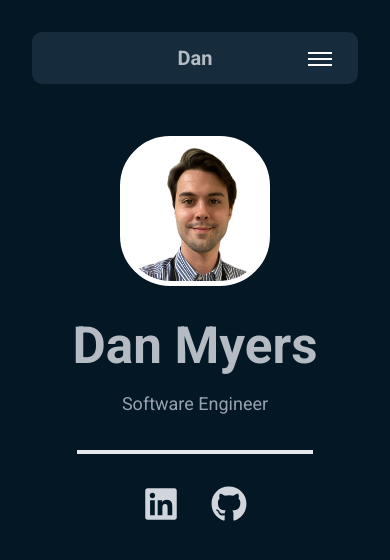
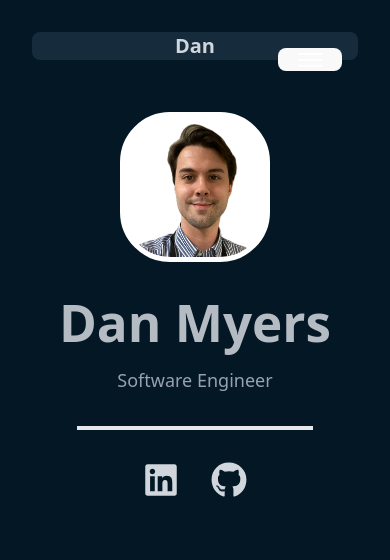
Before and after one commit to DanMyers300/danmyers.net, a React (Vite) app: page / in a window 390 px wide. Shown: the top 560 px of the page. Built offline with nearby package versions, Linux system fonts and the light colour scheme.

Commit message:
switched fully to tailwind

```diff
--- a/src/Header.css
+++ /dev/null
@@ -1,189 +0,0 @@
-/* Global Reset */
-@import url("https://fonts.googleapis.com/css2?family=Roboto:wght@400;700&display=swap");
-
-body {
-  font-family: "Roboto", sans-serif;
-  line-height: 1;
-}
-
-.srOnly {
-  position: absolute;
-  clip: rect(1px, 1px, 1px, 1px);
-  padding: 0;
-  border: 0;
-  height: 1px;
-  width: 1px;
-  overflow: hidden;
-}
-
-.wrapper {
-  max-width: 1140px;
-  padding-left: 1rem;
-  padding-right: 1rem;
-  margin-left: auto;
-  margin-right: auto;
-}
-
-.siteHeader {
-  position: relative;
-  background-color: #162b3b;
-  border-radius: 10px;
-}
-
-.siteHeaderWrapper {
-  padding-top: 1rem;
-  padding-bottom: 1rem;
-}
-
-@media (min-width: 600px) {
-  .siteHeaderWrapper {
-    display: flex;
-    justify-content: space-between;
-    align-items: center;
-    padding-top: 0;
-    padding-bottom: 0;
-  }
-}
-
-.brand {
-  font-weight: bold;
-  font-size: 20px;
-  color: #b4bbc2;
-  text-decoration: none;
-}
-
-.navWrapper {
-  display: flex;
-  gap: 20px;
-  list-style: none;
-}
-
-@media (max-width: 599px) {
-  .navWrapper {
-    position: absolute;
-    top: 100%;
-    right: 0;
-    left: 0;
-    z-index: 1;
-    background-color: #162b3b;
-    visibility: hidden;
-    opacity: 0;
-    transform: translateY(-20px);
-    flex-direction: column;
-  }
-
-  .navWrapper.active {
-    visibility: visible;
-    margin-top: 15px;
-    opacity: 1;
-    border-radius: 10px;
-    transform: translateY(0);
-  }
-}
-
-.navItem a {
-  display: block;
-  padding: 1.5rem 1rem;
-  color: #b4bbc2;
-  text-decoration: none;
-}
-
-/* Remove borders between navigation items */
-.navItem a {
-  border: none !important; /* Remove all borders */
-}
-
-/* Hamburger Menu Styles */
-.navToggle {
-  display: none;
-  background: none;
-  border: none;
-  cursor: pointer;
-  padding: 10px;
-  align-items: center;
-  justify-content: center;
-}
-
-@media (max-width: 599px) {
-  .navToggle {
-    display: flex;
-    position: absolute;
-    right: 1rem;
-    top: 1rem;
-  }
-}
-
-.hamburger {
-  width: 24px;
-  height: 2px;
-  background-color: #fff;
-  position: relative;
-  transition: background-color 0.3s ease;
-}
-
-.hamburger::before,
-.hamburger::after {
-  content: '';
-  width: 24px;
-  height: 2px;
-  background-color: #fff;
-  position: absolute;
-  left: 0;
-  transition: transform 0.3s ease;
-}
-
-.hamburger::before {
-  top: -6px;
-}
-
-.hamburger::after {
-  top: 6px;
-}
-
-.navToggle[aria-expanded="true"] .hamburger {
-  background-color: transparent;
-}
-
-.navToggle[aria-expanded="true"] .hamburger::before {
-  transform: translateY(6px) rotate(45deg);
-}
-
-.navToggle[aria-expanded="true"] .hamburger::after {
-  transform: translateY(-6px) rotate(-45deg);
-}
-
-/* Button Styles */
-.button {
-  -webkit-appearance: none;
-  -moz-appearance: none;
-  appearance: none;
-  color: #fff;
-  background-color: #2fa0f6;
-  min-width: 120px;
-  padding: 0.5rem 1rem;
-  border-radius: 5px;
-  text-align: center;
-}
-
-.button svg {
-  display: inline-block;
-  vertical-align: middle;
-  width: 24px;
-  height: 24px;
-  fill: #fff;
-}
-
-.button span {
-  display: none;
-}
-
-@media (min-width: 600px) {
-  .button span {
-    display: initial;
-  }
-}
-
-.buttonIcon {
-  min-width: initial;
-  padding: 0.5rem;
-}
--- a/src/components/Header.tsx
+++ b/src/components/Header.tsx
@@ -1,21 +1,18 @@
 import { Link } from 'react-router-dom';
-import React, { useRef, useEffect } from 'react';
+import React, { useRef, useEffect, useState } from 'react';
 import { isMobile } from 'react-device-detect';
-import '../Header.css';
 import resume from '/src/assets/Resume.pdf';
 
 const Header: React.FC = () => {
+  const [isNavOpen, setIsNavOpen] = useState(false);
   const navToggleRef = useRef<HTMLButtonElement | null>(null);
   const navWrapperRef = useRef<HTMLUListElement | null>(null);
 
   useEffect(() => {
     const navToggle = navToggleRef.current;
-    const navWrapper = navWrapperRef.current;
 
     const handleClick = () => {
-      const isActive = navWrapper?.classList.contains('active');
-      navToggle?.setAttribute('aria-expanded', String(!isActive));
-      navWrapper?.classList.toggle('active');
+      setIsNavOpen(!isNavOpen);
     };
 
     navToggle?.addEventListener('click', handleClick);
@@ -23,7 +20,7 @@ const Header: React.FC = () => {
     return () => {
       navToggle?.removeEventListener('click', handleClick);
     };
-  }, []);
+  }, [isNavOpen]);
 
   const handleMenuClick = (title: string, e: React.MouseEvent<HTMLAnchorElement>) => {
     if (title === 'resume' && isMobile) {
@@ -39,10 +36,11 @@ const Header: React.FC = () => {
   ];
 
   const listMenuItems = menuItems.map((item, index) => (
-    <li key={index} className="navItem">
+    <li key={index} className="sm:inline-block">
       <Link
         to={item.href}
         onClick={(e) => handleMenuClick(item.title, e)}
+        className="block py-6 px-4 text-gray-300 no-underline hover:text-white"
       >
         {item.title.charAt(0).toUpperCase() + item.title.slice(1)}
       </Link>
@@ -50,21 +48,32 @@ const Header: React.FC = () => {
   ));
 
   return (
-    <header className="siteHeader">
-      <div className="wrapper siteHeaderWrapper">
-        <Link to="/" className="brand">
+    <header className="relative bg-[#162b3b] rounded-lg">
+      <div className="max-w-7xl px-4 mx-auto sm:flex sm:justify-between sm:items-center">
+        <Link to="/" className="font-bold text-xl text-gray-300 no-underline">
           Dan
         </Link>
-        <nav className="nav">
+        <nav>
           <button
             ref={navToggleRef}
-            className="navToggle"
-            aria-expanded="false"
+            className="block sm:hidden absolute right-4 top-4 bg-transparent border-0 cursor-pointer p-2.5"
+            aria-expanded={isNavOpen}
             type="button"
           >
-            <span className="hamburger"></span>
+            <span className="sr-only">Toggle navigation</span>
+            <div className={`w-6 h-0.5 bg-white relative transition-colors duration-300 ${isNavOpen ? 'bg-transparent' : ''}`}>
+              <span className={`absolute w-6 h-0.5 bg-white left-0 transition-transform duration-300 ${isNavOpen ? 'translate-y-0 rotate-45' : '-translate-y-1.5'}`}></span>
+              <span className={`absolute w-6 h-0.5 bg-white left-0 transition-transform duration-300 ${isNavOpen ? 'translate-y-0 -rotate-45' : 'translate-y-1.5'}`}></span>
+            </div>
           </button>
-          <ul ref={navWrapperRef} className="navWrapper">
+          <ul
+            ref={navWrapperRef}
+            className={`flex gap-5 list-none ${
+              isNavOpen
+                ? 'flex-col absolute top-full right-0 left-0 z-10 bg-[#162b3b] mt-[15px] opacity-100 rounded-lg visible'
+                : 'flex-col absolute top-full right-0 left-0 z-10 bg-[#162b3b] -translate-y-5 opacity-0 invisible'
+            } sm:flex sm:flex-row sm:static sm:visible sm:opacity-100 sm:translate-y-0`}
+          >
             {listMenuItems}
           </ul>
         </nav>
```
